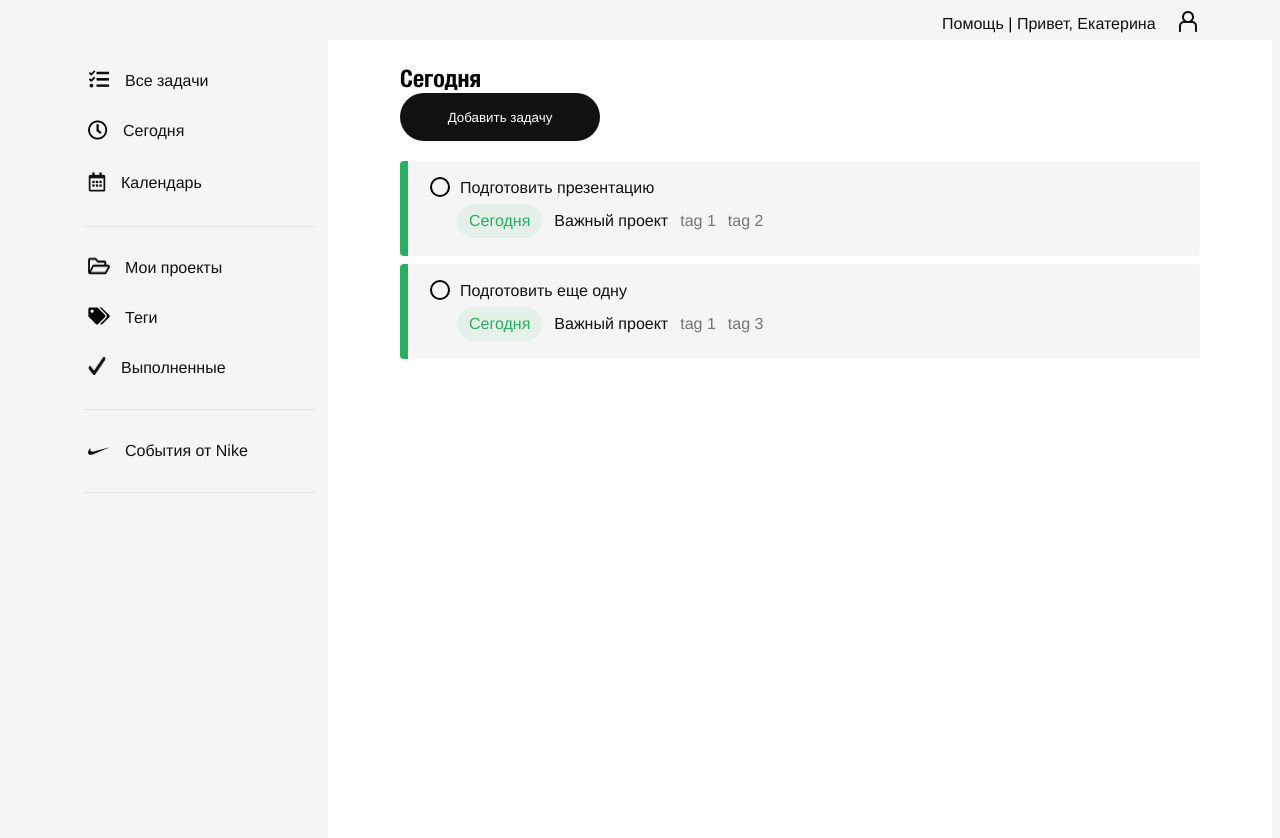
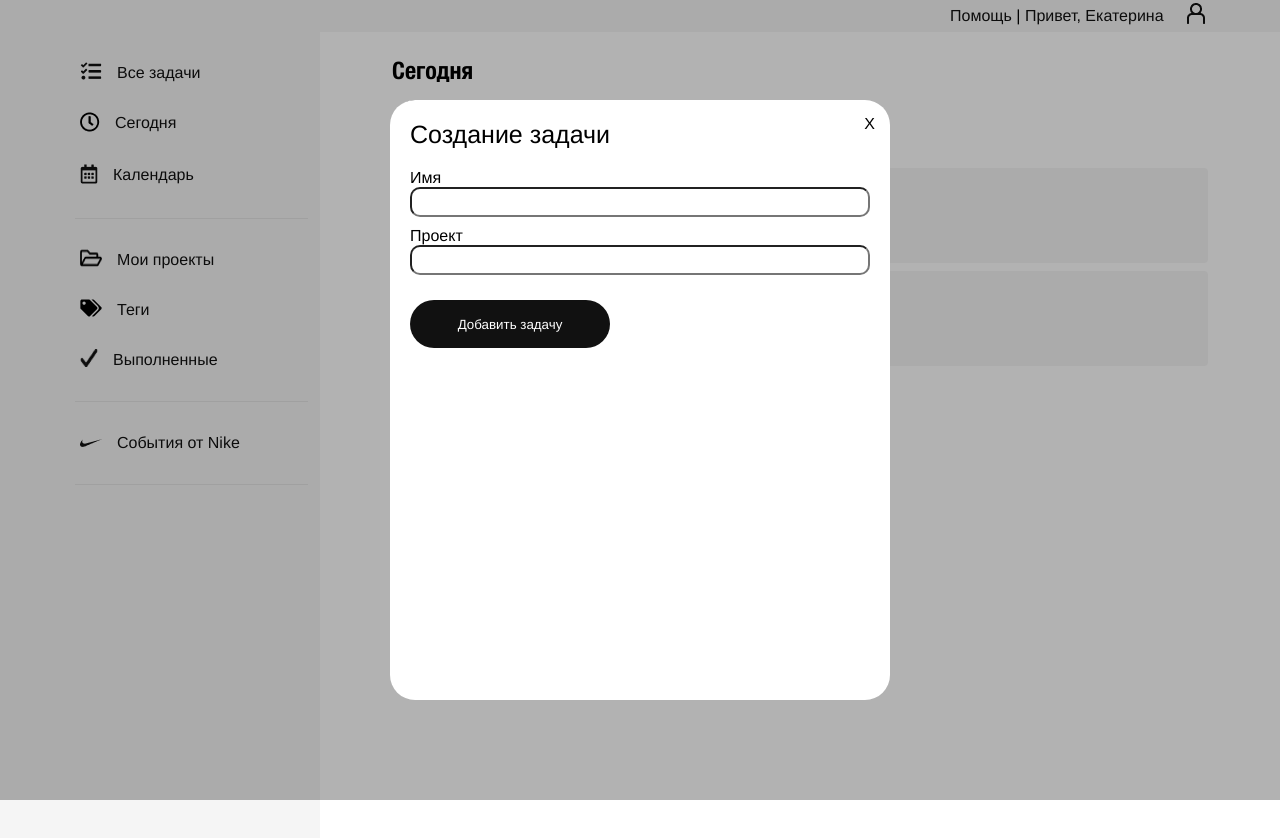
Before and after one commit to AfanasiyZaharov/it-school-frontend-example, a plain HTML site: page index.html in a window 1280 px wide. Both pictures are taken after a click on the button "Добавить задачу". Drawn offline with Linux system fonts and the light colour scheme.

Commit message:
added adding tasks

```diff
--- a/index.html
+++ b/index.html
@@ -97,5 +97,28 @@
       </section>
     </main>
   </div>
+  <div class="modal-base hidden">
+    <div class="modal-body">
+      <div class="close-modal" id="close-modal">
+        X
+      </div>
+      <div class="modal-header" >
+        Создание задачи
+      </div>
+      <div class="modal-form">
+        <div class="input-wrapper">
+          <label for="name">Имя</label>
+          <input id="name" autocomplete="off" type="text" class="name">
+        </div>
+        <div class="input-wrapper">
+          <label for="project">Проект</label>
+          <input id="project" autocomplete="off" type="text" class="project">
+        </div>
+        <button class="add-task-button" id="add-task-final">
+            Добавить задачу
+        </button>
+      </div>
+    </div>
+  </div>
 </body>
 </html>
--- a/scripts/index.js
+++ b/scripts/index.js
@@ -1,26 +1,3 @@
-
-
-// class Router{
-
-//   pages = [
-
-//   ]
-
-//   contrsuctor(){
-//     this.hash = window.location.hash;
-//     this.setPage();
-//     window.addEventListener('hashchange', router);
-//   }
-
-//   onHashChange = () => {
-//     this.hash = window.location.hash;
-//     this.setPage()
-//   }
-
-// }
-
-// new Router();
-
 
 class TaskManager{
   tasks = [];
@@ -31,6 +8,8 @@ class TaskManager{
       new Task('Подготовить еще одну', 'Важный проект', ['tag 1', 'tag 3'], 'Сегодня', document.querySelector('.tasks')),
     ];
     this.renderTasks();
+    this.modal = document.querySelector('.modal-base');
+    this.addListeners();
   }
 
   renderTasks(){
@@ -39,6 +18,36 @@ class TaskManager{
     });
   }
 
+  addListeners(){
+    document.querySelector('#add-task').addEventListener('click', ()=>{
+      this.insertModal();
+    });
+
+    document.querySelector('#close-modal').addEventListener('click', ()=>{
+      this.closeModal();
+    });
+
+    document.querySelector('#add-task-final').addEventListener('click', () =>{
+      this.createTask();
+    });
+  }
+
+  insertModal = () => {
+    this.modal.classList.remove('hidden');
+  }
+
+  createTask = () => {
+    const task = new Task(document.querySelector('#name').value, document.querySelector('#project').value, [], 'Сегодня', document.querySelector('.tasks'));
+    this.tasks.push(task);
+    this.renderTasks();
+    this.closeModal();
+  }
+
+  closeModal = () => {
+    this.modal.classList.add('hidden');
+    document.querySelector('#name').value = "";
+    document.querySelector('#project').value = "";
+  }
 }
 
 document.addEventListener('DOMContentLoaded', ()=>{
--- a/scripts/task/task.js
+++ b/scripts/task/task.js
@@ -22,6 +22,9 @@ class Task{
 
 
   renderTask = () => {
+    if(this.mainElement){
+      return;
+    }
     const html = this.taskTemplate();
     this.place.insertAdjacentHTML('beforeend', html);
     this.mainElement = this.place.querySelector(`#${this.id}`);
--- a/styles/index.css
+++ b/styles/index.css
@@ -9,6 +9,8 @@ a{
 }
 
 body{
+  position: relative;
+  margin: 0;
   background-color: #F5F5F5;
   padding: 0px 75px;
   padding-right: 0px;
@@ -83,3 +85,54 @@ main{
   margin: 0px;
   padding: 0;
 }
+
+
+.modal-base.hidden{
+  display: none;
+}
+
+.modal-base{
+  position: absolute;
+  top: 0;
+  left: 0;
+  width: 100vw;
+  height: 100vh;
+  background-color: rgba(0,0,0, 0.3);
+  display: flex;
+  justify-content: center;
+  align-items: center;
+}
+
+.modal-body{
+  position: relative;
+  height: 600px;
+  width: 500px;
+  border-radius: 25px;
+  padding: 20px;
+  background-color: white;
+}
+
+.modal-header{
+  font-size: 25px;
+  margin-bottom: 20px;
+}
+
+
+.close-modal{
+  position: absolute;
+  top: 15px;
+  right: 15px;
+  cursor: pointer;
+}
+
+.input-wrapper{
+  margin-bottom: 10px;
+}
+
+input{
+  outline: none !important;
+  font-size: 14px;
+  width: 100%;
+  border-radius: 10px;
+  height: 30px;
+}
--- a/styles/tasks.css
+++ b/styles/tasks.css
@@ -8,7 +8,7 @@
 }
 
 .task-wrapper.task-status-complete{
-  opacity: 0.7;
+  opacity: 0.5;
 }
 
 .tasks{
@@ -78,6 +78,7 @@
 }
 
 .add-task-button{
+  margin-top: 15px;
   padding: 12px 20px;
   width: 200px;
   height: 48px;
```
